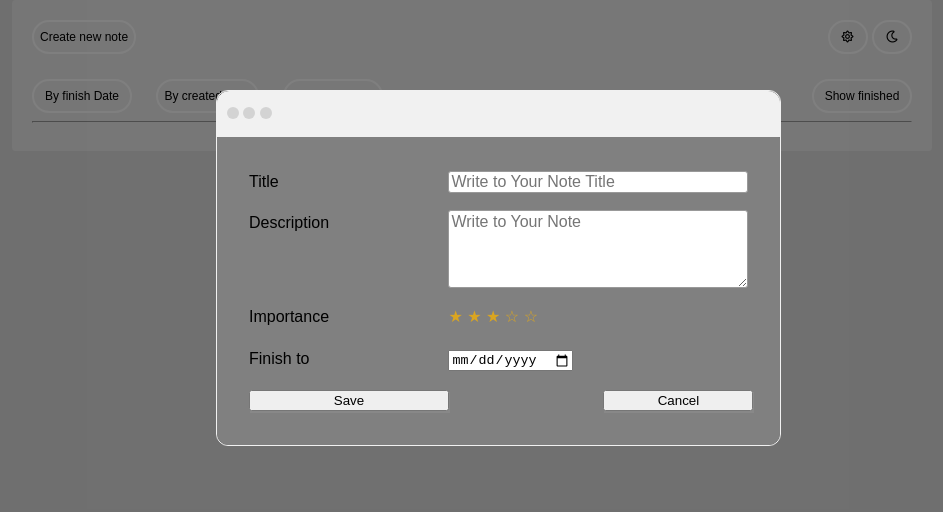
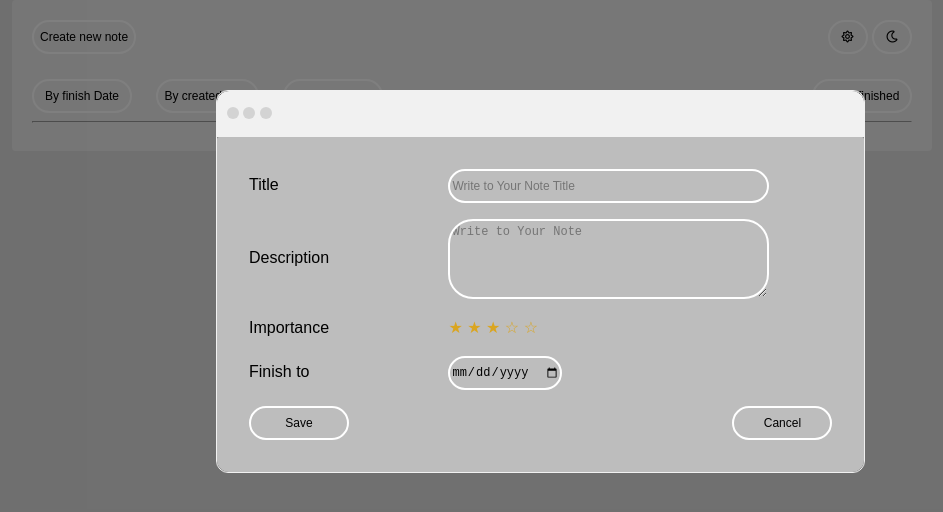
Before and after one commit to Chadsglm/notes, a website: page public/index.html in a window 1280 px wide. Both pictures are taken after a click on the button "Create new note". Shown: the whole page, without its empty margins (168-1111 px from the left). Drawn offline with nearby package versions, Linux system fonts and the light colour scheme; no server answers.

Commit message:
finished readme

```diff
--- a/public/css/elements/modal.css
+++ b/public/css/elements/modal.css
@@ -39,7 +39,7 @@
 
 form {
     padding: 2em;
-    background-color: gray;
+    background-color: #BDBDBD;
     border-radius: 2px 2px 12px 12px;
 }
 
@@ -72,16 +72,32 @@ form div + div {
     content: '\2605';
 }
 
-#title, #add-description{
-    font: 1em sans-serif;
-    width: 300px;
-    box-sizing: border-box;
-    border: 1px solid #999;
-    border-radius: 3px;
+#title, #add-description, .modal-date, .modal-button{
+    display: inline-block;
+    font-weight: 500;
+    white-space: nowrap;
+    vertical-align: middle;
+    -webkit-user-select: none;
+    -moz-user-select: none;
+    -ms-user-select: none;
+    user-select: none;
+    font-size: 12px;
+    line-height: 1.5;
+    border-radius: 25px;
+    color: black;
+    align-self: center;
+    cursor: pointer;
+    min-width: 100px;
+    background: #BDBDBD;
+    border: 2px solid white;
 }
 
-textarea {
-    vertical-align: top;
+#title, .modal-date, .modal-button{
+    height: 34px;
+}
+
+#title, #add-description{
+    width: 55%;
 }
 
 .top {
@@ -91,16 +107,7 @@ textarea {
     border-top-right-radius: 12px;
 }
 
-.save {
-    width: 200px;
-    position: relative;
-    right: auto;
-    box-shadow: 1px 2px #888888;
+.modalButtons{
+    display: flex;
+    justify-content: space-between;
 }
-
-.cancel{
-    width: 150px;
-    position: relative;
-    left: 150px;
-    box-shadow: 1px 2px #888888;
-}
--- a/public/js/controller/edit.js
+++ b/public/js/controller/edit.js
@@ -1,4 +1,3 @@
-
 (function (){
   "use strict";
 
@@ -11,24 +10,22 @@
       delegatedEditViewEditClick(event){
         event.stopPropagation();
         if(event.target.classList.contains("saveButton")) {
-          let note = extractNote();
+          let note = this.extractNote();
 
           let rest = new RestClient();
           rest.getNoteById(note._id)
           .then(noteItem => {
 
             if(noteItem && noteItem._id){
-              console.log('idyim ben 1', noteItem);
               rest.updateNote(note)
               .then(() => {
                 this.refreshModal({});
-                main();
+                this.main();
               })
             }
             else {
-              console.log('idyim ben 22', validateNote(note), note);
               delete note._id;
-              if(validateNote(note)){
+              if(this.validateNote(note)){
                 rest.addNote(note)
                 .then(() => {
                   this.refreshModal({});
@@ -95,25 +92,23 @@
 
           star.addEventListener('click', (function(idx) {
             document.querySelector('.stars').setAttribute('data-rating', ++idx);
-            setRating();
+            this.setRating();
           }).bind(window, index));
-        });
-
+        }.bind(this));
       }
 
       setRating() {
         var stars = document.querySelectorAll('.editStar');
         var rating = parseInt(
             document.querySelector('.stars').getAttribute('data-rating'));
-        [].forEach.call(stars, function(star, index) {
+        [].forEach.call(stars, function (star, index) {
           if (rating > index) {
             star.classList.add('rated');
           } else {
             star.classList.remove('rated');
           }
-        });
+        }.bind(this));
       }
-
 
       initializeListeners() {
         addEventHandler(findById("modalContainer"), "click", this.delegatedEditViewEditClick.bind(this));
--- a/public/js/controller/main.js
+++ b/public/js/controller/main.js
@@ -18,8 +18,6 @@
         this.sortByLocalDatabase();
       })
     }
-
-
 
     sortByLocalDatabase(){
       const sortedBy = JSON.parse(getLocalStorageItem('sortedBy')) || 'create';
--- a/public/js/templates/editView.js
+++ b/public/js/templates/editView.js
@@ -31,13 +31,13 @@ const editTemplate = `
 
               <div>
                 <label class="model-label">Finish to</label>
-                <input   id="date" type="date" value="{{formatDate plannedDate 'DD.MM.YYYY'}}">
+                <input class="modal-date" id="date" type="date" value="{{formatDate plannedDate 'DD.MM.YYYY'}}">
               </div>
 
-              <div>
-                <button type="button" id="saveButton" class="save saveButton">Save</button>
+              <div class="modalButtons">
+                <button type="button" id="saveButton" class="modal-button save-button">Save</button>
 
-                <button class="cancel" id="cancelModal">Cancel</button>
+                <button type="button" id="cancelModal" class="modal-button cancel-button">Cancel</button>
               </div>
             </form>
         </div>
```
Also changed, not shown: README.md.
